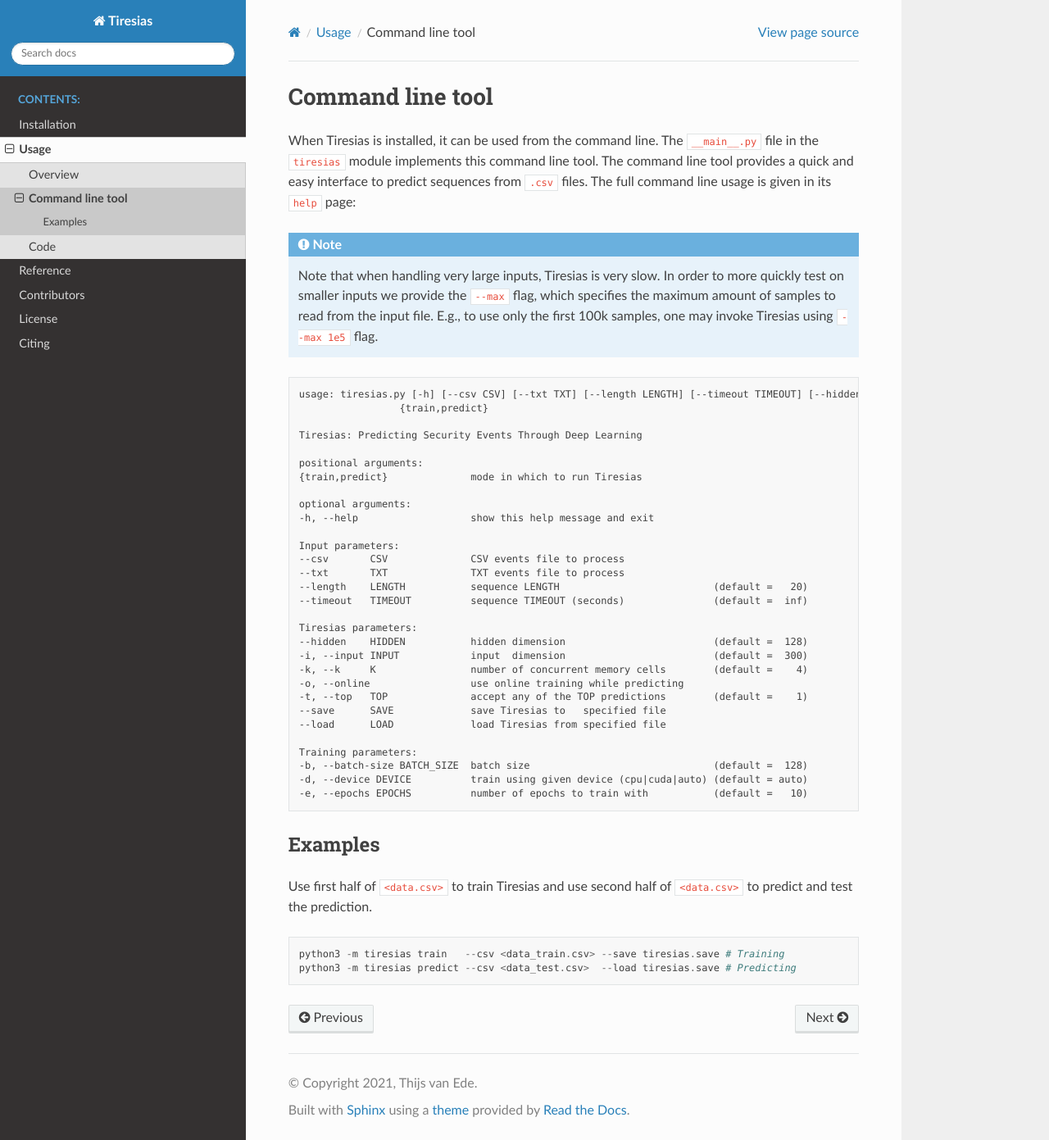
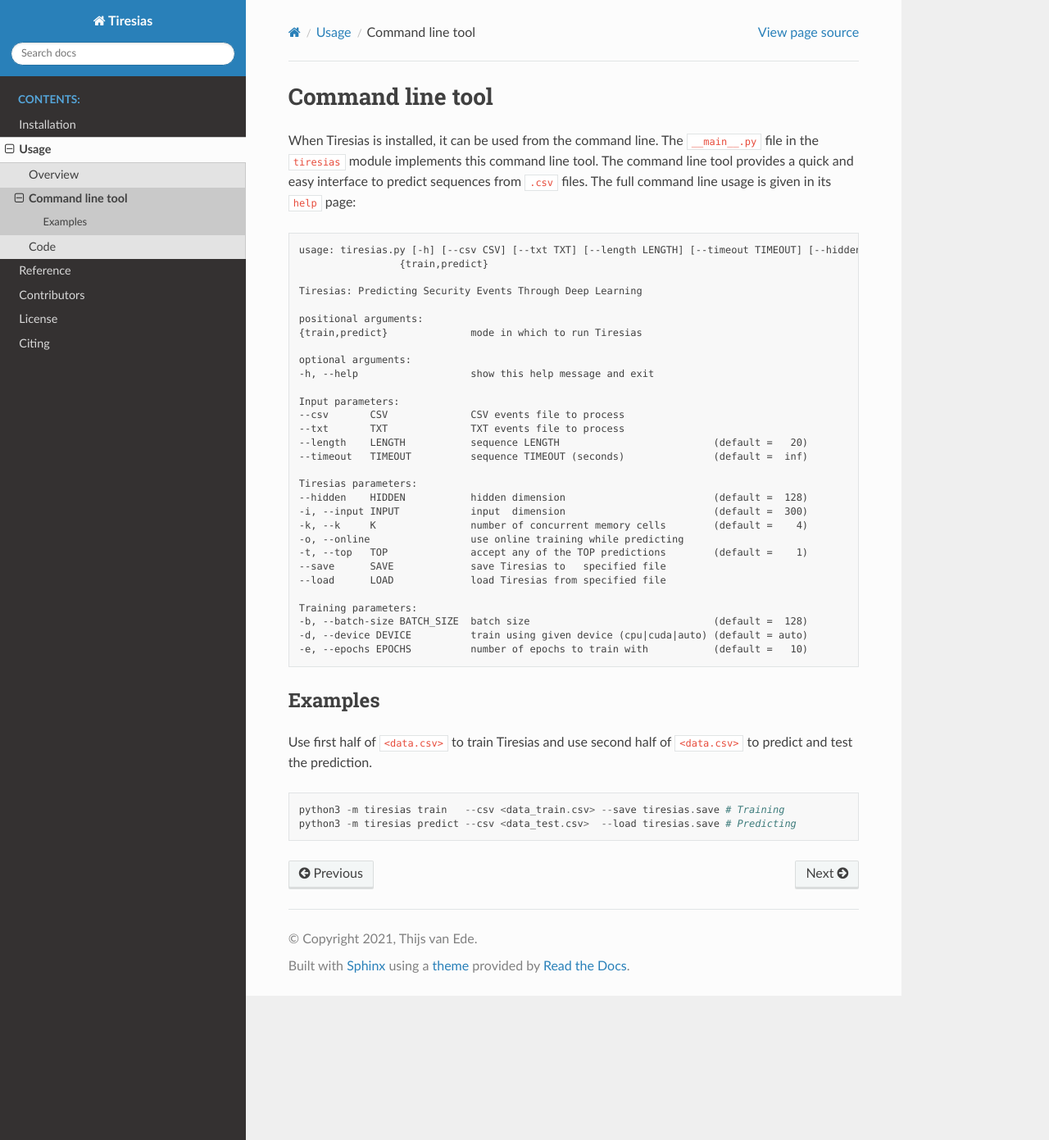
Before and after one commit to Thijsvanede/Tiresias, a Sphinx documentation site: the page built from docs/source/usage/commandline.rst, in a window 1280 px wide and 1391 px high. Shown: the whole window at 82% size. Built offline with Sphinx 7.4.7 and the Read the Docs theme 2.0.0, drawn with Linux system fonts in a browser that asks for light colours.

Commit message:
Updated documentation

```diff
--- a/docs/source/usage/commandline.rst
+++ b/docs/source/usage/commandline.rst
@@ -4,12 +4,6 @@
 The :code:`__main__.py` file in the :code:`tiresias` module implements this command line tool.
 The command line tool provides a quick and easy interface to predict sequences from :code:`.csv` files.
 The full command line usage is given in its :code:`help` page:
-
-.. Note::
-
-  Note that when handling very large inputs, Tiresias is very slow.
-  In order to more quickly test on smaller inputs we provide the ``--max`` flag, which specifies the maximum amount of samples to read from the input file.
-  E.g., to use only the first 100k samples, one may invoke Tiresias using ``--max 1e5`` flag.
 
 .. code:: text
 
```
